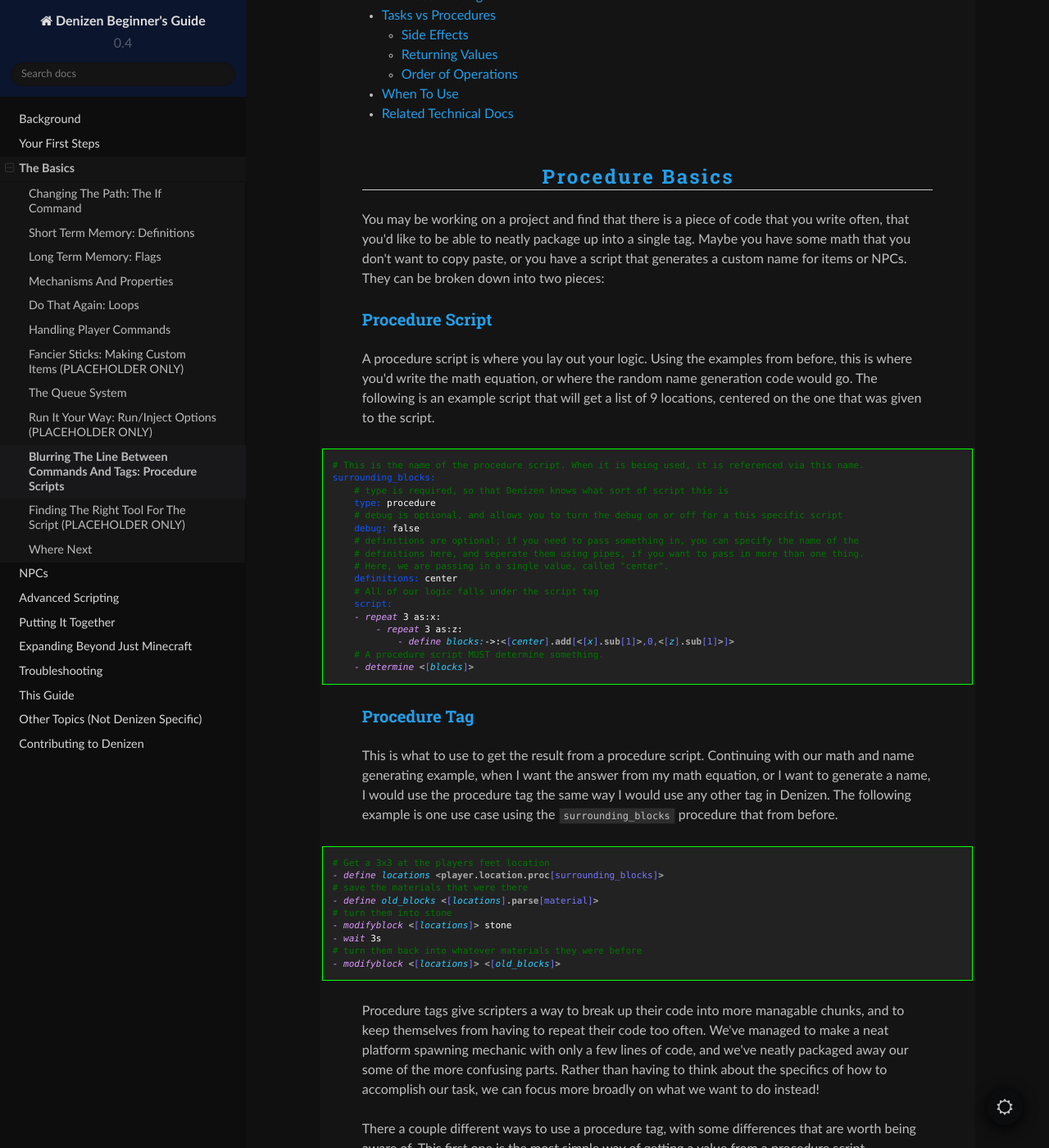
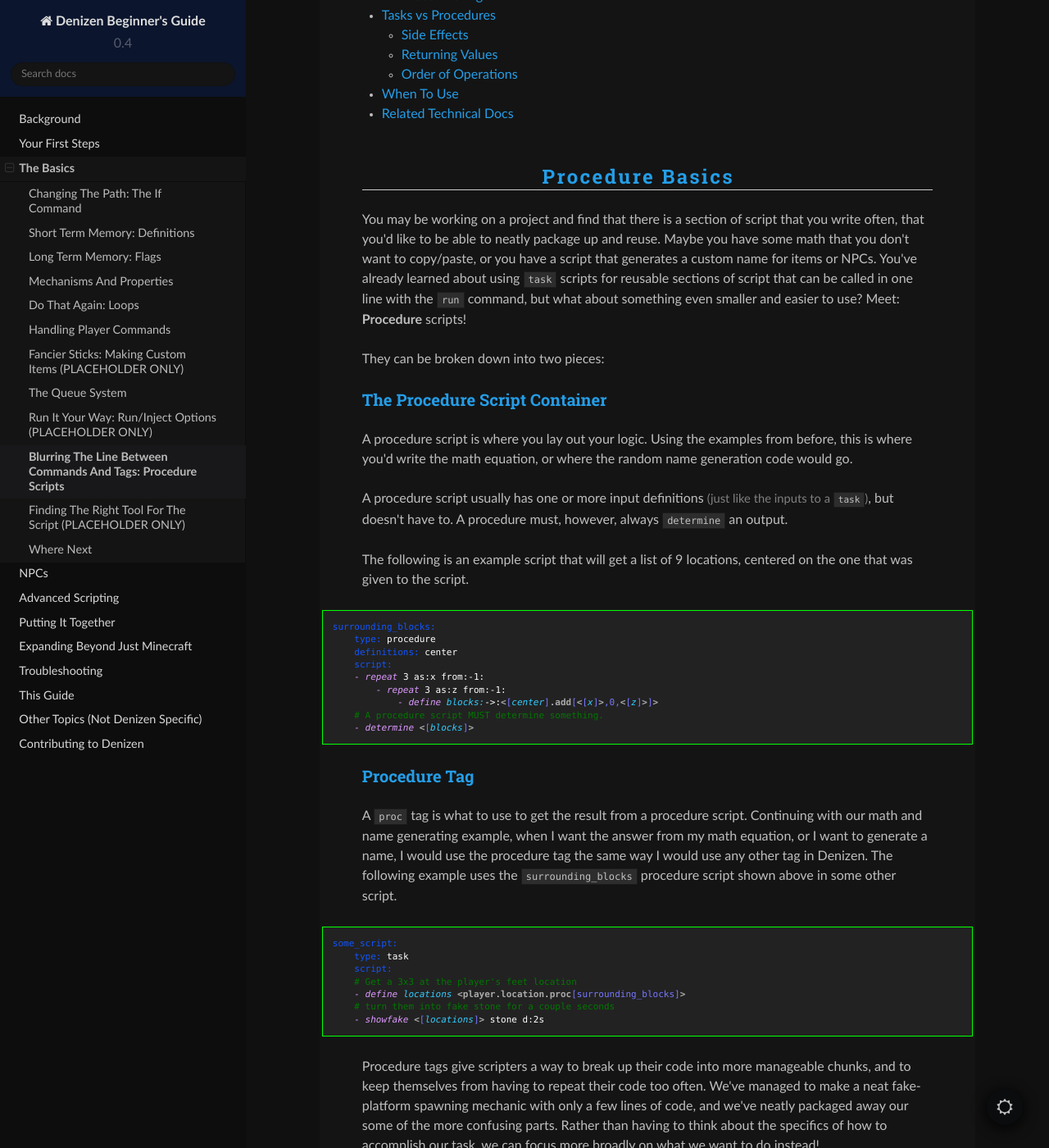
Before and after one commit to DenizenScript/Denizen-Beginners-Guide, a Sphinx documentation site: the page built from source/guides/basics/procedures.md, in a window 1280 px wide and 1400 px high, scrolled down 335 px. Shown: the whole window at 82% size. Built offline with Sphinx 7.4.7 and the Read the Docs theme 2.0.0, drawn with Linux system fonts in a browser that asks for light colours; some of the changed text lies outside the part shown.

Commit message:
tweaks to the procedures PR

````diff
--- a/source/guides/basics/procedures.md
+++ b/source/guides/basics/procedures.md
@@ -7,84 +7,90 @@ Blurring The Line Between Commands And Tags: Procedure Scripts
 ```
 ### Procedure Basics
 
-You may be working on a project and find that there is a piece of code that you write often, that you'd like to be able to neatly package up into a single tag. Maybe you have some math that you don't want to copy paste, or you have a script that generates a custom name for items or NPCs.  They can be broken down into two pieces:
+You may be working on a project and find that there is a section of script that you write often, that you'd like to be able to neatly package up and reuse. Maybe you have some math that you don't want to copy/paste, or you have a script that generates a custom name for items or NPCs. You've already learned about using `task` scripts for reusable sections of script that can be called in one line with the `run` command, but what about something even smaller and easier to use? Meet: **Procedure** scripts!
 
-#### Procedure Script
+They can be broken down into two pieces:
 
-A procedure script is where you lay out your logic. Using the examples from before, this is where you'd write the math equation, or where the random name generation code would go. The following is an example script that will get a list of 9 locations, centered on the one that was given to the script.
+#### The Procedure Script Container
+
+A procedure script is where you lay out your logic. Using the examples from before, this is where you'd write the math equation, or where the random name generation code would go.
+
+A procedure script usually has one or more input definitions <span class="parens">(just like the inputs to a `task`)</span>, but doesn't have to. A procedure must, however, always `determine` an output.
+
+The following is an example script that will get a list of 9 locations, centered on the one that was given to the script.
 
 ```dscript_green
-# This is the name of the procedure script. When it is being used, it is referenced via this name.
 surrounding_blocks:
-    # type is required, so that Denizen knows what sort of script this is
     type: procedure
-    # debug is optional, and allows you to turn the debug on or off for a this specific script
-    debug: false
-    # definitions are optional; if you need to pass something in, you can specify the name of the
-    # definitions here, and seperate them using pipes, if you want to pass in more than one thing.
-    # Here, we are passing in a single value, called "center".
     definitions: center
-    # All of our logic falls under the script tag
     script:
-    - repeat 3 as:x:
-        - repeat 3 as:z:
-            - define blocks:->:<[center].add[<[x].sub[1]>,0,<[z].sub[1]>]>
+    - repeat 3 as:x from:-1:
+        - repeat 3 as:z from:-1:
+            - define blocks:->:<[center].add[<[x]>,0,<[z]>]>
     # A procedure script MUST determine something.
     - determine <[blocks]>
 ```
 
 #### Procedure Tag
 
-This is what to use to get the result from a procedure script. Continuing with our math and name generating example, when I want the answer from my math equation, or I want to generate a name, I would use the procedure tag the same way I would use any other tag in Denizen. The following example is one use case using the `surrounding_blocks` procedure that from before.
+A `proc` tag is what to use to get the result from a procedure script. Continuing with our math and name generating example, when I want the answer from my math equation, or I want to generate a name, I would use the procedure tag the same way I would use any other tag in Denizen. The following example uses the `surrounding_blocks` procedure script shown above in some other script.
 
 ```dscript_green
-# Get a 3x3 at the players feet location
-- define locations <player.location.proc[surrounding_blocks]>
-# save the materials that were there
-- define old_blocks <[locations].parse[material]>
-# turn them into stone
-- modifyblock <[locations]> stone
-- wait 3s
-# turn them back into whatever materials they were before
-- modifyblock <[locations]> <[old_blocks]>
+some_script:
+    type: task
+    script:
+    # Get a 3x3 at the player's feet location
+    - define locations <player.location.proc[surrounding_blocks]>
+    # turn them into fake stone for a couple seconds
+    - showfake <[locations]> stone d:2s
 ```
 
-Procedure tags give scripters a way to break up their code into more managable chunks, and to keep themselves from having to repeat their code too often. We've managed to make a neat platform spawning mechanic with only a few lines of code, and we've neatly packaged away our some of the more confusing parts. Rather than having to think about the specifics of how to accomplish our task, we can focus more broadly on what we want to do instead!
+Procedure tags give scripters a way to break up their code into more manageable chunks, and to keep themselves from having to repeat their code too often. We've managed to make a neat fake-platform spawning mechanic with only a few lines of code, and we've neatly packaged away our some of the more confusing parts. Rather than having to think about the specifics of how to accomplish our task, we can focus more broadly on what we want to do instead!
 
-There a couple different ways to use a procedure tag, with some differences that are worth being aware of. This first one is the most simple way of getting a value from a procedure script.
+There a couple different ways to use a procedure tag, with some differences that are worth being aware of.
 
-```dscript_green
+This first one is the simplest way of getting a value from a procedure script with no extra inputs<span class="parens">(the `proc` form)</span>:
+
+```dscript_blue
+# This assumes 'my_procedure_script' has no input 'definitions' at all
 - define my_value <proc[my_procedure_script]>
 ```
 
-If you wanted to pass something into your procedure script, you can use the `.context` portion of the tag, which might look something like this:
+If you wanted to pass something into your procedure script, you can use the `.context` portion of the tag, which might look something like this<span class="parens">(the `proc.context` form)</span>:
 
-```dscript_green
-- define my_value <proc[my_procedure_script].context[apple|orange|lasanga]>
+```dscript_blue
+# This assumes 'my_procedure_script' has 3 simple input 'definitions'
+- define my_value <proc[my_procedure_script].context[apple|orange|lasagna]>
 ```
 
-That will pass in three three values, `apple`, `orange` and `lasanga` into the procedure script, and assign them whatever definitions were written in the `defintions` key. You can pass virtually anything into a procedure script. If you only have a single value to pass in, you may also find it easier to use this shortened version of the tag:
+That will pass three values (`apple`, `orange` and `lasagna`) into the procedure script, and assign them whatever definitions were written in the `definitions` key. You can pass virtually anything into a procedure script.
 
-```dscript_green
+If you only have a single value to pass in, you may also find it easier to use this shortened version of the tag <span class="parens">(the `ObjectTag.proc` form)</span>:
+
+```dscript_blue
+# This assumes 'my_procedure_script' has 1 simple input definition
 - define fruit apple
 - define my_value <[fruit].proc[my_procedure_script]>
 ```
 
 This will pass `apple` into the procedure script, and it will be the first definition in the `definitions` key. You can also combine the shorter version and the context, if you so choose.
 
-It's important to note that the context key may not function exactly like you expect it to, when it comes to passing in a list. If we were to use the short version of the procedure script, and passed in the list, it would function as one might expect; setting the first definition from the `defintions` key to the list. However, if you were to place the list into the context key, it will not pass the whole list in as one value, but as seperate, individual values. The following are two visual examples of this. Assuming that `colors` is a list with `red`, `brown` and `green`:
+It's important to note that the context key may not function exactly like you expect it to, when it comes to passing in a list. If we were to use the short version of the procedure script, and pass in a list, it would function as one might expect; setting the first definition from the `definitions` key to the list. However, if you were to place the list into the context key, it will not pass the whole list in as one value, but as separate, individual values. The following are two visual examples of this. Assuming that `colors` is a list with `red`, `brown` and `green`:
 
-```dscript_green
-# Our three definitions will be the colors list, apple, and 14
+```dscript_blue
+# Our three definitions will be the colors list, 'apple', and '14'
 - define my_value <[colors].proc[my_procedure_script].context[apple|14]>
 ```
 
-```dscript_yellow
-# Our three definitions will be the three colors in the list
+```dscript_red
+# Our three definitions will be the three colors in the list, while 'apple' and '14' will be ignored or corrupted
 - define my_value <proc[my_procedure_script].context[<[colors]>|apple|14]>
 ```
 
-There are ways around this, such as double wrapping your lists with list_single and unwrapping it in the procedure script, or turning your list in to a comma separated element, then splitting the list back apart, or just having one map argument that contains all the different definitions you want. Ultimately it's up to you to determine what is best for your use case.
+There are ways around this, such as wrapping your lists with `list_single`, or turning your list into a comma separated element, then splitting the list back apart, or just having one map argument that contains all the different definitions you want. Ultimately it's up to you to determine what is best for your use case.
+
+For more on this potential issue, refer to the [common mistakes section on Object Hacking](/guides/troubleshooting/common-mistakes#object-hacking-is-a-bad-idea).
+
 ### Tasks vs Procedures
 
 Procedures are not dissimilar from tasks, but there a few important differences to be aware of.
@@ -93,58 +99,98 @@ Procedures are not dissimilar from tasks, but there a few important differences
 
 Procedure scripts can **not** change external state. That is, a procedure script cannot change anything at all, only determine a value. Things that count as a side effect are things like placing a block, removing/adding a mob, loading files from your computer, setting a flag, and so on. It's important that when you run a procedure tag, that it does not affect anything; it can and most likely will read values, but should *not* be writing any values. That means, ultimately, there are very few commands that can be used in a procedure tag. `define` and `determine`, control flow commands like `if` and `foreach`, and debug are just about all you can use in a procedure tag.
 
+This is the same limitation that applies to all **tags** in Denizen. It applies to procedures because that's exactly what a procedure script is: a custom tag!
+
 #### Returning Values
 
 While task scripts *can* optionally return a value when it's done running, a procedure tag **has** to return a value. Tasks are like a thing that needs to be done, while a procedure is more like a question that is being asked. If you were needed to mow the lawn, you'd do the **task** of mowing the lawn, but once you were done, you could go on doing something else. You *might* let them know that you finished, or tell them how long it took, but those are *NOT* required to do the task of mowing the lawn. However, if you were asked a question by a teacher, then giving an answer is not only expected, it's **required**.
 
 While task scripts do have the ability to return values, it is more cumbersome than using a procedure. In the following examples, there is a procedure and a task, and they both find all the fruits in a sentence, and give them back to us in a list. We're going to pick one at random and narrate it back to the player.
 
+Here's the task version:
+
 ```dscript_yellow
-# run the task, and save the result. We also need to specify waiting for the task to finish
-- ~run get_fruits def:<context.message> save:fruit_list
-# get the saved list, get the queue, then the determination, and a random entry from that determination
-- narrate "No way, I like <entry[fruit_list].queue.determination.random> too!"
+get_fruits:
+    type: task
+    definitions: message
+    script:
+    - determine <[message].split.filter[is_in[orange|apple|banana]]>
+
+task_example:
+    type: world
+    events:
+        on player chats:
+        # run the task, and save the result. We also need to specify waiting for the task to finish
+        - ~run get_fruits def:<context.message> save:fruit_list
+        # get the saved list, get the queue, then the determined list, and a random entry from that determination
+        - narrate "No way, I like <entry[fruit_list].queue.determination.first.random.if_null[nothing]> too!"
 ```
 
+And here's the procedure version:
+
 ```dscript_green
-# read out the sentence
-- narrate "No way, I like <context.message.proc[get_fruits].random> too!"
+get_fruits:
+    type: procedure
+    definitions: message
+    script:
+    - determine <[message].split.filter[is_in[orange|apple|banana]]>
+
+proc_example:
+    type: world
+    events:
+        on player chats:
+        # read out the sentence
+        - narrate "No way, I like <context.message.proc[get_fruits].random.if_null[nothing]> too!"
 ```
+
+Notice that the `get_fruits` is basically the same, but the `example` event is much simpler.
 
 #### Order of Operations
 
-While both tasks and procedures have a script component, and a way to run that component, tasks are run with a command; either the `inject` or `run` command, and can run in parallel with other code. Procedures, on the other hand, are run whenever their tag is processed, which can be more or less than you might think, or at times that you didn't expect.
+While both tasks and procedures have a script component, and a way to run that component, tasks are run with a command like `inject` or `run`, and can run in parallel with other code. Procedures, on the other hand, are run whenever their tag is processed, which can be more or less than you might think, or at times that you didn't expect. A procedure can't wait: it must be able to fill its tag immediately, and will freeze the server if it takes too long to do so.
 
 Ultimately, this means that you will have to be more aware of scripts that could cause lag on the server. The following is an example that wouldn't cause a problem with a task script, but *would* cause a problem with a procedure script.
 
-```dscript_green
-- narrate "What's the millionth digit of pi? Hmm..."
-# Get the millionth digit of pi. Using the wait operator will wait for the task to finish,
-# but other things on the server will keep processing, so there won't be any lag.
-- ~run digit_of_pi def:1000000 save:digit
-- narrate "Ya, the millionth digit is <entry[fruit_list].queue.determination.first>."
+This task usage should be quite smooth:
+
+```dscript_blue
+smooth_example:
+    type: task
+    script:
+    - narrate "What's the millionth digit of pi? Hmm..."
+    # Get the millionth digit of pi. Using the wait operator will wait for the task to finish,
+    # but other things on the server will keep processing, so there won't be any lag.
+    - ~run digit_of_pi def:1000000 save:digit
+    - narrate "Ya, the millionth digit is <entry[fruit_list].queue.determination.first>."
 ```
 
+This procedure usage however might freeze up the server a bit:
+
 ```dscript_red
-- narrate "What's the millionth digit of pi? Hmm..."
-# The server will hang as it is busy processing this procedure script so it can run the narrate.
-- narrate "Ya, the millionth digit is <proc[digit_of_pi].context[1000000]>."
+laggy_example:
+    type: task
+    script:
+    - narrate "What's the millionth digit of pi? Hmm..."
+    # The server will hang as it is busy processing this procedure script so it can run the narrate.
+    - narrate "Ya, the millionth digit is <proc[digit_of_pi].context[1000000]>."
 ```
+
 ### When To Use
 
-While tasks and procedures are similar, they both have things they are useful for. So, if you are:
+While tasks and procedures are similar, they both have things they are useful for.
 
-- trying to write something that doesn't need a response
-- Want to write something that might take a long time to get an answer
-- Have code you want to package up that affects the world in some way
+A task script is usually better if you have something that:
 
-then you should use a task script. But if you want:
+- doesn't need a response
+- might take a long time to get an answer
+- affects the world in some way
 
-- something that doesn't affect the world, but has lots of logic that you want to package up
-- Want to have something to keep your code short and neat
-- Something that is always going to give you an answer
+And a procedure script is usually better if you have something that:
 
-Then you should use a procedure.
+- doesn't affect the world
+- is always going to give you an answer
+- needs to be used from inside a tag
+
 ### Related Technical Docs
 
 If you want to read a lot more about procedure scripts, the procedure tag, and its options, here are a few technical guides you might consider...
@@ -154,3 +200,5 @@ Note: most users, especially those learning from the Denizen for the first time,
 - [Procedure script doc](https://meta.denizenscript.com/Docs/Languages/procedure%20script%20containers)
 - [Proc tag doc](https://meta.denizenscript.com/Docs/Tags/proc)
 - [Proc.context tag doc](https://meta.denizenscript.com/Docs/Tags/proc.context)
+- [ObjectTag.proc tag doc](https://meta.denizenscript.com/Docs/Tags/objecttag.proc)
+- [Determine command doc](https://meta.denizenscript.com/Docs/Commands/determine)
````
Also changed, not shown: source/guides/put-it-together/kill-quest.md (+1 -1 lines).
